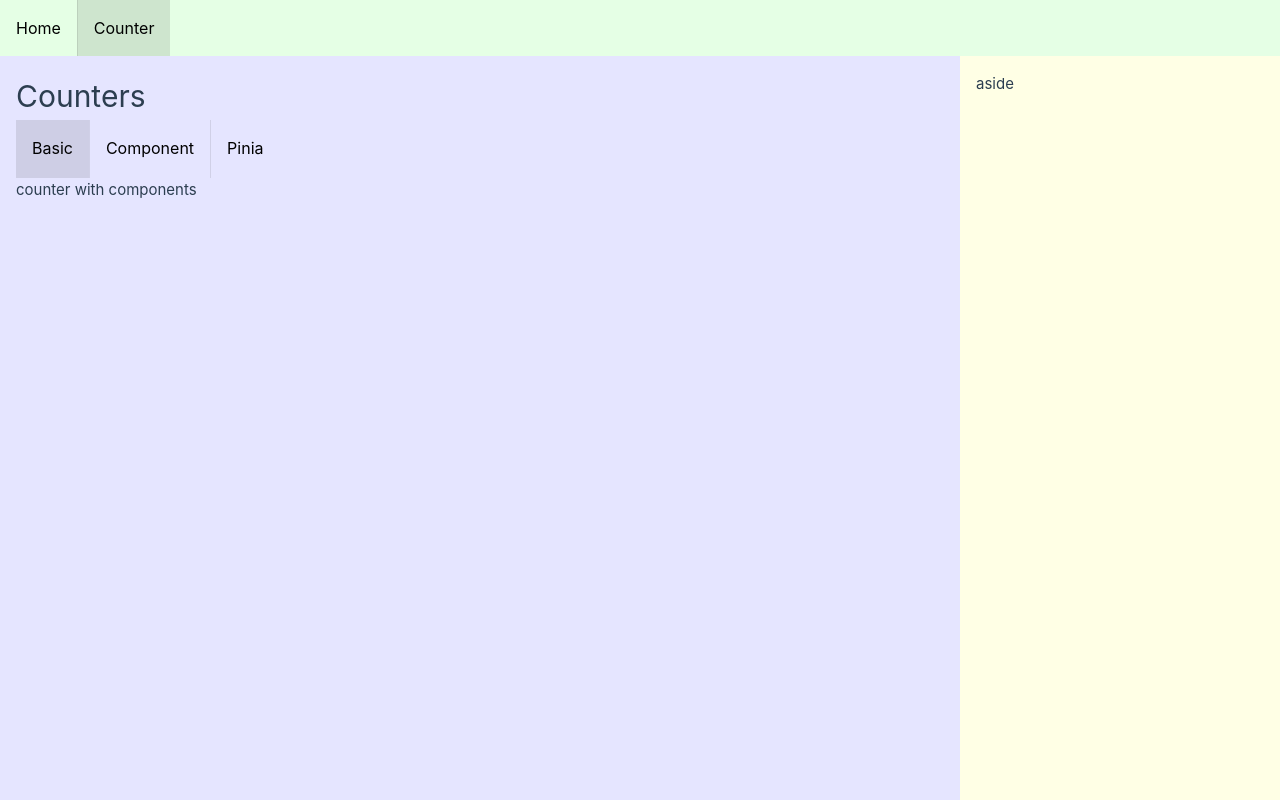
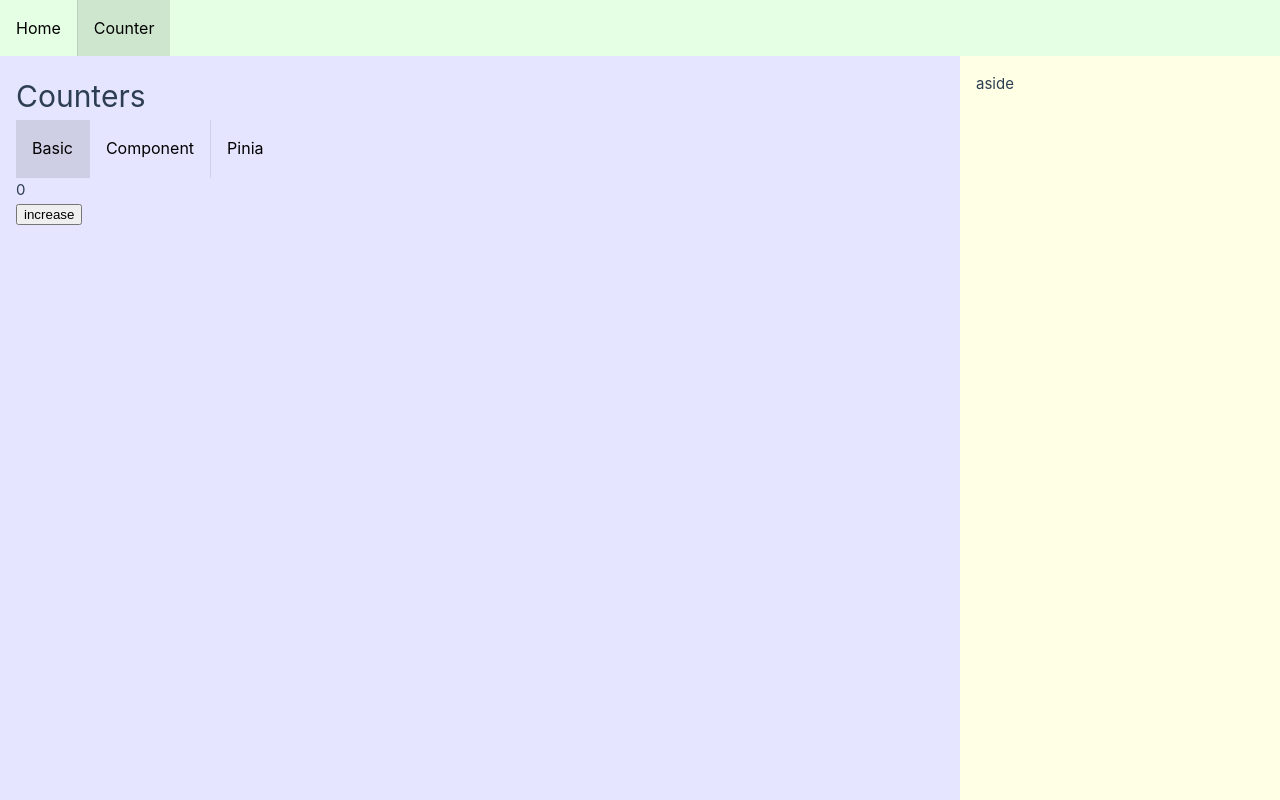
Before and after one commit to Vsevolod-Shustov/seven-guis, a Vue app: page /counter/basic in a window 1280 px wide. Built offline with nearby package versions, Linux system fonts and the light colour scheme; the HTML template or start-up script is replaced by a standard one.

Commit message:
add basic counter

```diff
--- a/src/views/counter/CounterBasicView.vue
+++ b/src/views/counter/CounterBasicView.vue
@@ -1,5 +1,16 @@
-<script setup lang="ts"></script>
+<script setup lang="ts">
+import { ref } from 'vue'
 
-<template><div>counter with components</div></template>
+const count = ref(0)
+
+const handleClick = function () {
+  count.value++
+}
+</script>
+
+<template>
+  <p>{{ count }}</p>
+  <button @click="handleClick">increase</button>
+</template>
 
 <style></style>
```
